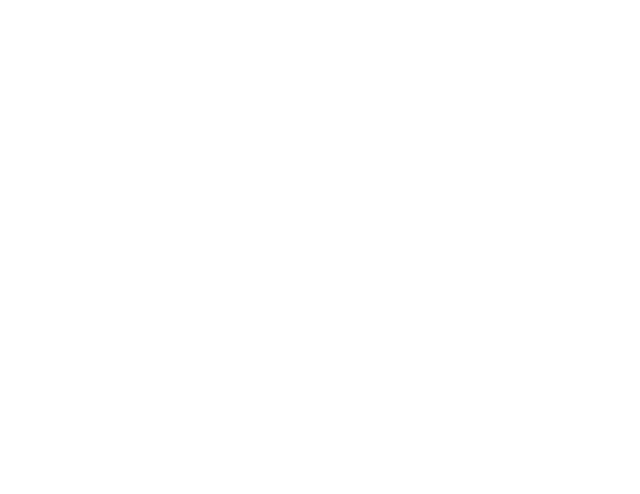
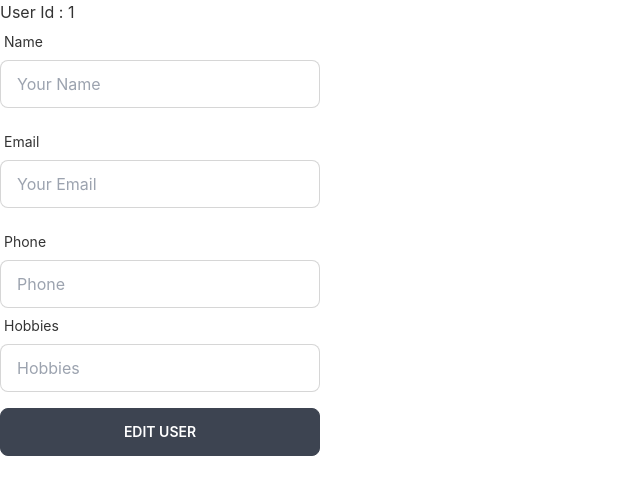
Before and after one commit to Anik2861/Job-Task, a React (Create React App) app: page /updateUser/1 in a window 1280 px wide. Before the commit this address had no page. Shown: the top 494 px of the page, without its empty margins (0-640 px from the left). Built offline with nearby package versions, Linux system fonts and the light colour scheme.

Commit message:
edit method done

```diff
--- a/src/App.js
+++ b/src/App.js
@@ -3,6 +3,7 @@
 import LoadApi from './Pages/Dashboard/LoadApi/LoadApi';
 import 'react-toastify/dist/ReactToastify.css';
 import AddApi from './Pages/Dashboard/AddApi/AddApi';
+import UpdateUser from './Pages/Dashboard/UpdateUser/UpdateUser';
 
 
 function App() {
@@ -11,6 +12,7 @@
       <Routes>
         <Route path='/' element={<LoadApi></LoadApi>}></Route>
         <Route path='/addUser' element={<AddApi></AddApi>}></Route>
+        <Route path='/updateUser/:id' element={<UpdateUser></UpdateUser>}></Route>
       </Routes>
       <ToastContainer />
     </div>
--- a/src/Pages/Dashboard/LoadApi/LoadApi.js
+++ b/src/Pages/Dashboard/LoadApi/LoadApi.js
@@ -1,4 +1,5 @@
 import React, { useEffect, useState } from 'react';
+import { useNavigate } from 'react-router-dom';
 import './LoadApi.css'
 
 
@@ -6,14 +7,14 @@
     const [data, setData] = useState([])
     const [searchResult, setSearchResult] = useState([])
     const [sortingData, setSortingData] = useState("ASC")
+    const navigate = useNavigate()
 
     useEffect(() => {
-
         const url = `http://localhost:5000/allUser`
-        console.log(url)
         fetch(url)
             .then(res => res.json())
             .then(data => {
+                console.log("bal",data)
                 setData(data)
             })
     }, [])
@@ -26,17 +27,21 @@
         if (proceed) {
             const url = `http://localhost:5000/deleteUser/${id}`
             fetch(url, {
-                method: "DELETE",
-                body: JSON.stringify({ id })
+                method: "DELETE"
             })
                 .then(res => res.json())
                 .then(data => {
                     console.log(data)
                     const remaining = searchResult.filter(p => p._id !== id)
                     setData(remaining)
-                },[data])
+                }, [data])
         }
     }
+
+    const handleEdit = id => {
+        navigate(`/updateUser/${id}`)
+    }
+
 
     const sorting = (data) => {
         if (sortingData === "ASC") {
@@ -81,7 +86,7 @@
                                 <th>{d.phone}</th>
                                 <td>{d.email}</td>
                                 <td>{d.Hobbies}</td>
-                                <th>Update</th>
+                                <th onClick={() => handleEdit(d._id)}>✍Update</th>
                                 <td onClick={() => handleDelete(d._id)}> ❌ </td>
                             </tr>)}
                     </tbody>
--- /dev/null
+++ b/src/Pages/Dashboard/UpdateUser/UpdateUser.js
@@ -0,0 +1,115 @@
+import React from 'react';
+import { useParams } from 'react-router-dom';
+import { useForm } from 'react-hook-form';
+import { toast } from 'react-toastify';
+
+const UpdateUser = () => {
+
+    const { register, formState: { errors }, handleSubmit, reset } = useForm();
+    const { id } = useParams()
+console.log(id)
+
+    const onSubmit = async data => {
+        fetch(`http://localhost:5000/allUser/${id}`, {
+            method: "PUT",
+            headers: {
+                "content-type": "application/json"
+            },
+            body: JSON.stringify(data)
+        })
+            .then(res => res.json())
+            .then(data => {
+                reset()
+                toast('Update Successfully done')
+            })
+    }
+
+    return (
+        <div>
+            <p>User Id : {id}</p>
+            <form onSubmit={handleSubmit(onSubmit)}>
+
+                <div className="form-control w-full max-w-xs">
+                    <label className="label">
+                        <span className="label-text">Name</span>
+                    </label>
+                    <input
+                        type="text"
+                        placeholder="Your Name"
+                        className="input input-bordered w-full max-w-xs"
+                        {...register("name", {
+                            required: {
+                                value: true,
+                                message: 'Name is Required'
+                            }
+                        })}
+                    />
+                    <label className="label">
+                        {errors.name?.type === 'required' && <span className="label-text-alt text-red-500">{errors.name.message}</span>}
+                    </label>
+                </div>
+
+                <div className="form-control w-full max-w-xs">
+                    <label className="label">
+                        <span className="label-text">Email</span>
+                    </label>
+                    <input
+                        type="email"
+                        placeholder="Your Email"
+                        className="input input-bordered w-full max-w-xs"
+                        {...register("email", {
+                            required: {
+                                value: true,
+                                message: 'Email is Required'
+                            },
+                            pattern: {
+                                value: /[a-z0-9]+@[a-z]+\.[a-z]{2,3}/,
+                                message: 'Provide a valid Email'
+                            }
+                        })}
+                    />
+                    <label className="label">
+                        {errors.email?.type === 'required' && <span className="label-text-alt text-red-500">{errors.email.message}</span>}
+                        {errors.email?.type === 'pattern' && <span className="label-text-alt text-red-500">{errors.email.message}</span>}
+                    </label>
+                </div>
+                <div className="form-control w-full max-w-xs">
+                    <label className="label">
+                        <span className="label-text">Phone</span>
+                    </label>
+                    <input
+                        type="number"
+                        placeholder="Phone"
+                        className="input input-bordered w-full max-w-xs"
+                        {...register("phone")}
+                    />
+                </div>
+                <div className="form-control w-full max-w-xs">
+                    <label className="label">
+                        <span className="label-text">Hobbies</span>
+                    </label>
+                    <input
+                        type="text"
+                        placeholder="Hobbies"
+                        className="input input-bordered w-full max-w-xs"
+                        {...register("Hobbies", {
+                            required: {
+                                value: true,
+                                message: 'Hobbies is Required'
+                            }
+                        })}
+                    />
+                    <label className="label">
+                        {errors.Hobbies?.type === 'required' && <span className="label-text-alt text-red-500">{errors.Hobbies.message}</span>}
+                        {errors.phone?.type === 'minLength' && <span className="label-text-alt text-red-500">{errors.Hobbies.message}</span>}
+                    </label>
+                </div>
+
+
+                <input className='btn w-full max-w-xs text-white' type="submit" value="Edit User" />
+            </form>
+        </div>
+    );
+};
+
+export default UpdateUser;
```
